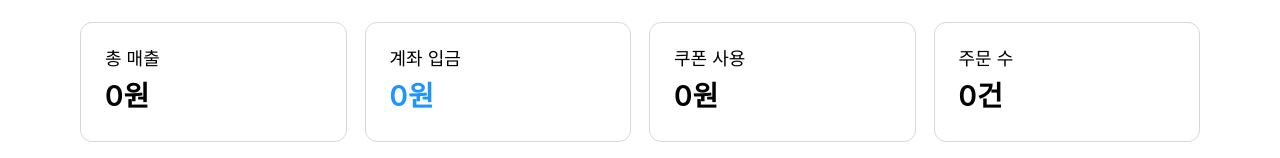
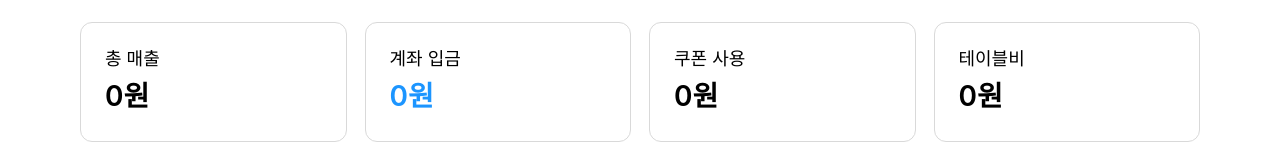
Before and after one commit to JK-Side/OrderPing-FE, a React (Vite) app in the folder apps/admin/: page /store/1/statistics in a window 1280 px wide. Shown: the part 216-374 px from the top of the page. Built offline with nearby package versions, Linux system fonts and the light colour scheme; no server answers.

Commit message:
feat: 통계 페이지에 테이블비 추가

```diff
--- a/apps/admin/src/api/statistics/entity.ts
+++ b/apps/admin/src/api/statistics/entity.ts
@@ -24,6 +24,8 @@ export interface StatisticsResponse {
   totalRevenue: number;
   transferRevenue: number;
   couponRevenue: number;
+  tableFeeQuantity: number;
+  tableFeeRevenue: number;
   orderCount: number;
   orders: StatisticsOrder[];
 }
--- a/apps/admin/src/pages/StoreStatistics/index.tsx
+++ b/apps/admin/src/pages/StoreStatistics/index.tsx
@@ -298,8 +298,10 @@ export default function StoreStatistics() {
           <div className={styles.summaryValue}>{formatCurrency(statistics?.couponRevenue ?? 0)}</div>
         </article>
         <article className={styles.summaryCard}>
-          <div className={styles.summaryLabel}>주문 수</div>
-          <div className={styles.summaryValue}>{(statistics?.orderCount ?? 0).toLocaleString('ko-KR')}건</div>
+          <div className={styles.summaryLabel}>테이블비</div>
+          <div className={styles.summaryValue}>{formatCurrency(statistics?.tableFeeRevenue ?? 0)}</div>
+          {/* <div className={styles.summaryLabel}>주문 수</div>
+          <div className={styles.summaryValue}>{(statistics?.orderCount ?? 0).toLocaleString('ko-KR')}건</div> */}
         </article>
       </div>
 
```
